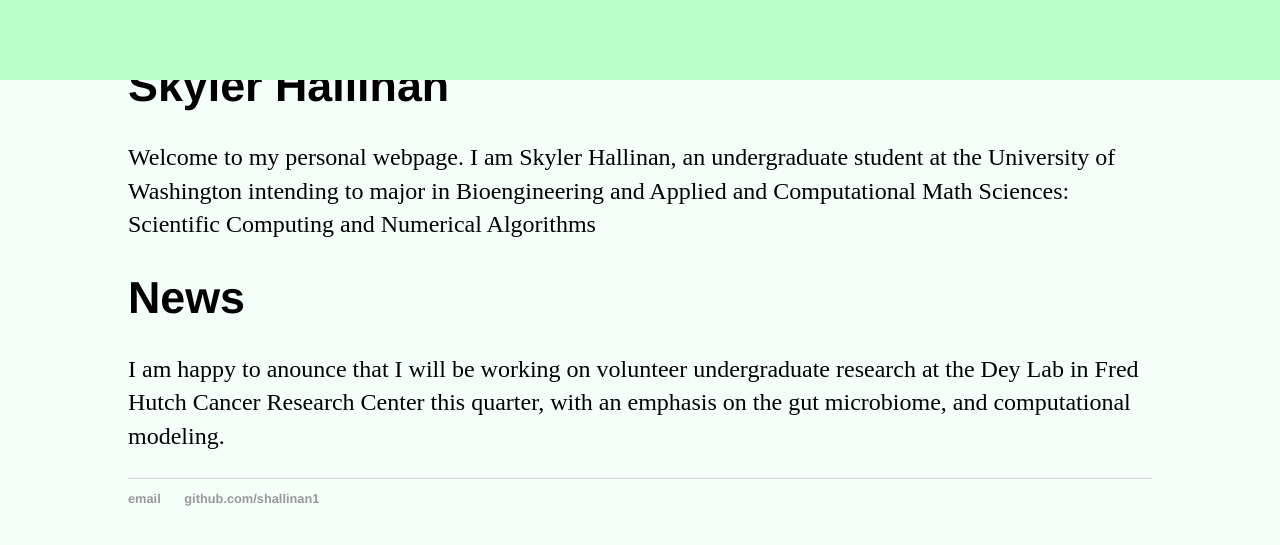
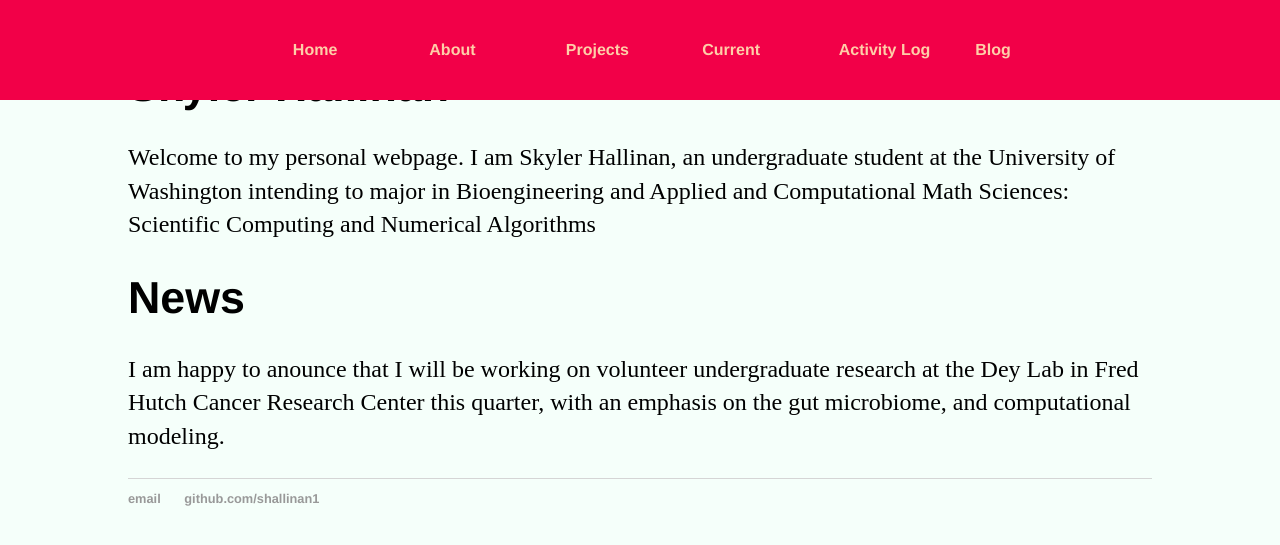
Before and after one commit to shallinan1/shallinan1.github.io, a Jekyll site: the page built from index.md, in a window 1280 px wide. Shown: the top 545 px of the page. Built offline with Jekyll 4.4.1, drawn with Linux system fonts in a browser that asks for light colours; our own code applies the rules of GitHub Pages for plain Markdown files.

Commit message:
factory reset

```diff
--- a/css/main.css
+++ b/css/main.css
@@ -1,13 +1,12 @@
-
 #globalNav {
 	position: fixed;
 	z-index: 1;
 	width: 100%;
-	height: 80px;
+	height: 100px;
 	top: 0;
 	left: 0;
 	overflow: hidden;
-	background-color: #baffc9;
+	background-color: #f20048;
 	color: #2A363B;
 }
 
@@ -18,11 +17,9 @@
 		-webkit-padding-start: 0;
 		   -moz-padding-start: 0;
 		text-align: center;
-		color: #000000
 	}
 
 		#globalNav li {
-		color: #000000
 			padding: 0 3.5em;
 			display: inline-block;
 		}
@@ -39,7 +36,7 @@
 		padding: 0 0.25em;
 		-moz-padding-start: 0;
 		font-size: 1em;
-	color: #baffc9;
+		color: #FECEA8;
 	}
 
 		#globalNav a:hover {
@@ -48,15 +45,13 @@
 			padding: 0 0.25em;
 			-moz-padding-start: 0;
 			font-size: 1em;
-		color: #baffc9;
+			color: #ED6161;
 		    -webkit-transition: .3s ease-in;
 		       -moz-transition: .3s ease-in;
 		        -ms-transition: .3s ease-in;
 		         -o-transition: .3s ease-in;
 		            transition: .3s ease-in;
 		}
-
-
 
 body {
     margin: 60px auto;
```
Lines whose indentation alone changed are shown as unchanged.
